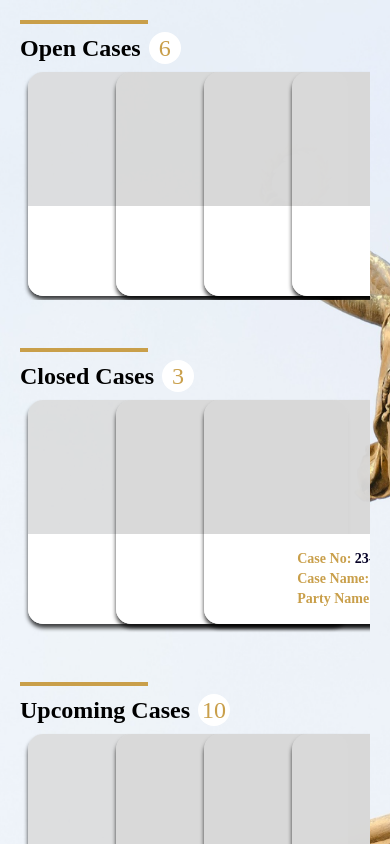
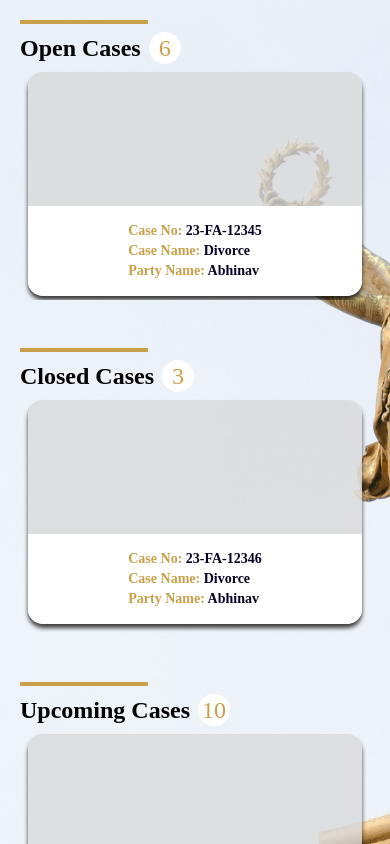
Before and after one commit to pulkit131/Jurident-cases, a React (Vite) app: page / in a window 390 px wide. Shown: the top 844 px of the page. Built offline with nearby package versions, Linux system fonts and the light colour scheme.

Commit message:
responsive done

```diff
--- a/src/components/CaseManagement.jsx
+++ b/src/components/CaseManagement.jsx
@@ -50,11 +50,31 @@ const Section = ({ title, cases, count }) => {
     dots: false,
     infinite: false,
     speed: 500,
-    slidesToShow: 4,
+    slidesToShow: 3,
     slidesToScroll: 1,
     arrows: false,
     nextArrow: <CustomNextArrow />,
     prevArrow: <CustomPrevArrow />,
+    responsive: [
+      {
+        breakpoint: 1024,
+        settings: {
+          slidesToShow: 2,
+        },
+      },
+      {
+        breakpoint: 768,
+        settings: {
+          slidesToShow: 1,
+        },
+      },
+      {
+        breakpoint: 480,
+        settings: {
+          slidesToShow: 1,
+        },
+      },
+    ],
   };
 
   return (
@@ -76,7 +96,7 @@ const Section = ({ title, cases, count }) => {
         ))}
         {count < 4 && Array(4 - count).fill().map((_, index) => (
           <div key={`empty-${index}`} className="px-2 p-1">
-            <div className="w-80 h-56 invisible"></div>
+            <div className="w-full sm:w-80 h-56 invisible"></div>
           </div>
         ))}
       </Slider>
@@ -85,7 +105,7 @@ const Section = ({ title, cases, count }) => {
 };
 
 const CaseBox = ({ caseItem }) => (
-  <div className="case-box w-80 h-56 rounded-[15px] bg-[rgba(217,217,217,0.80)] shadow-[0px_4px_4px_0px_rgba(0,0,0,0.75)] flex flex-col justify-end overflow-hidden">
+  <div className="case-box w-full sm:w-80 h-56 rounded-[15px] bg-[rgba(217,217,217,0.80)] shadow-[0px_4px_4px_0px_rgba(0,0,0,0.75)] flex flex-col justify-end overflow-hidden">
     <div className="bg-white h-2/5 w-full flex flex-col justify-center items-center">
       <div>
         <p className="m-0 text-sm font-['Poppins'] font-bold text-[#C99F4A]">
```
